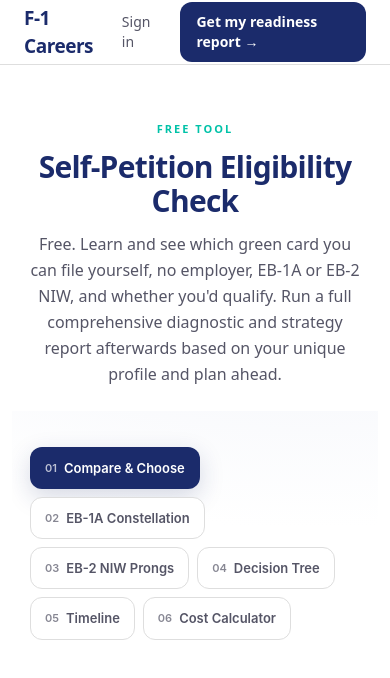
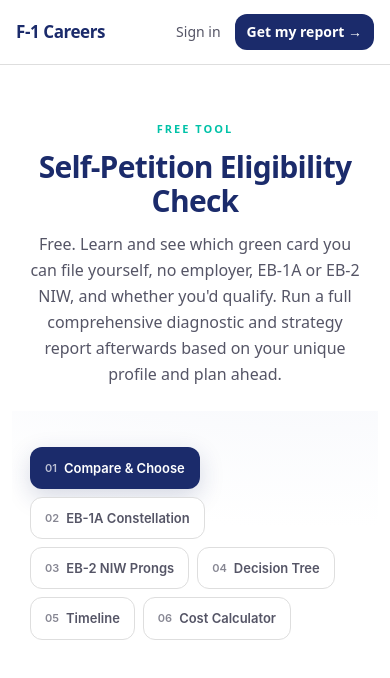
Before and after one commit to marambo-code/F-1Careers, a Next.js app: page /explorer in a window 390 px wide. Shown: the top 678 px of the page. Built offline with nearby package versions, Linux system fonts and the light colour scheme.

Commit message:
Mobile nav fix: prevent wordmark/Sign-in wrapping (whitespace-nowrap + shrink-0), shorten CTA to 'Get my report' on small screens, tighten padding/gaps

```diff
--- a/app/explorer/page.tsx
+++ b/app/explorer/page.tsx
@@ -22,13 +22,16 @@ export default function ExplorerPage() {
     <div className="min-h-screen bg-white">
       {/* Nav */}
       <nav className="sticky top-0 z-50 bg-white/95 backdrop-blur-md border-b border-border">
-        <div className="max-w-6xl mx-auto px-6 h-16 flex items-center justify-between">
-          <Link href="/" className="flex items-center gap-2 no-underline">
-            <span className="text-[19px] font-extrabold text-navy tracking-tight">F-1 Careers</span>
+        <div className="max-w-6xl mx-auto px-4 sm:px-6 h-16 flex items-center justify-between gap-2">
+          <Link href="/" className="flex items-center gap-2 no-underline shrink-0">
+            <span className="text-[17px] sm:text-[19px] font-extrabold text-navy tracking-tight whitespace-nowrap">F-1 Careers</span>
           </Link>
-          <div className="flex items-center gap-2.5">
-            <Link href="/login" className="text-sm text-mid font-medium hover:text-navy transition-colors px-3 py-2">Sign in</Link>
-            <Link href="/start" className="text-sm font-bold text-white bg-navy px-4 py-2.5 rounded-xl hover:opacity-90 transition-opacity">Get my readiness report →</Link>
+          <div className="flex items-center gap-1.5 sm:gap-2.5 shrink-0">
+            <Link href="/login" className="text-sm text-mid font-medium hover:text-navy transition-colors px-2 sm:px-3 py-2 whitespace-nowrap">Sign in</Link>
+            <Link href="/start" className="text-sm font-bold text-white bg-navy px-3 sm:px-4 py-2 sm:py-2.5 rounded-xl hover:opacity-90 transition-opacity whitespace-nowrap">
+              <span className="sm:hidden">Get my report →</span>
+              <span className="hidden sm:inline">Get my readiness report →</span>
+            </Link>
           </div>
         </div>
       </nav>
--- a/app/page.tsx
+++ b/app/page.tsx
@@ -22,22 +22,23 @@ export default async function Home() {
 
       {/* ── Nav ─────────────────────────────────────────────────────── */}
       <nav className="sticky top-0 z-50 bg-white/95 backdrop-blur-md border-b border-border">
-        <div className="max-w-6xl mx-auto px-6 h-16 flex items-center justify-between">
-          <Link href="/" className="flex items-center gap-2 no-underline">
-            <span className="text-[19px] font-extrabold text-navy tracking-tight">F-1 Careers</span>
+        <div className="max-w-6xl mx-auto px-4 sm:px-6 h-16 flex items-center justify-between gap-2">
+          <Link href="/" className="flex items-center gap-2 no-underline shrink-0">
+            <span className="text-[17px] sm:text-[19px] font-extrabold text-navy tracking-tight whitespace-nowrap">F-1 Careers</span>
           </Link>
           <div className="hidden sm:flex items-center gap-1 text-sm text-mid">
-            <Link href="/explorer" className="font-medium hover:text-navy transition-colors px-3 py-2">Eligibility Check</Link>
-            <Link href="/stay-score" className="font-medium hover:text-navy transition-colors px-3 py-2">Risk Score</Link>
-            <Link href="/for-employers" className="font-medium hover:text-navy transition-colors px-3 py-2">For Employers</Link>
+            <Link href="/explorer" className="font-medium hover:text-navy transition-colors px-3 py-2 whitespace-nowrap">Eligibility Check</Link>
+            <Link href="/stay-score" className="font-medium hover:text-navy transition-colors px-3 py-2 whitespace-nowrap">Risk Score</Link>
+            <Link href="/for-employers" className="font-medium hover:text-navy transition-colors px-3 py-2 whitespace-nowrap">For Employers</Link>
           </div>
-          <div className="flex items-center gap-2.5">
-            <Link href="/login" className="text-sm text-mid font-medium hover:text-navy transition-colors px-3 py-2">Sign in</Link>
+          <div className="flex items-center gap-1.5 sm:gap-2.5 shrink-0">
+            <Link href="/login" className="text-sm text-mid font-medium hover:text-navy transition-colors px-2 sm:px-3 py-2 whitespace-nowrap">Sign in</Link>
             <Link
               href="/start"
-              className="text-sm font-bold text-white bg-navy px-4 py-2.5 rounded-xl hover:opacity-90 transition-opacity"
+              className="text-sm font-bold text-white bg-navy px-3 sm:px-4 py-2 sm:py-2.5 rounded-xl hover:opacity-90 transition-opacity whitespace-nowrap"
             >
-              Get my readiness report →
+              <span className="sm:hidden">Get my report →</span>
+              <span className="hidden sm:inline">Get my readiness report →</span>
             </Link>
           </div>
         </div>
```
